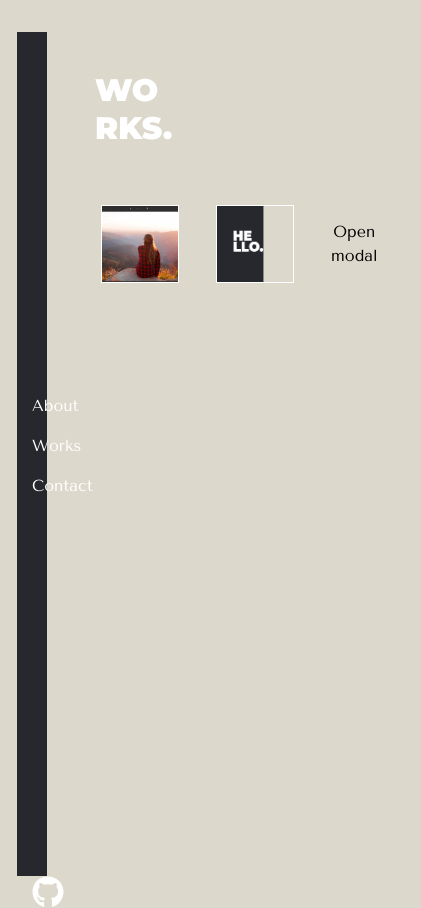
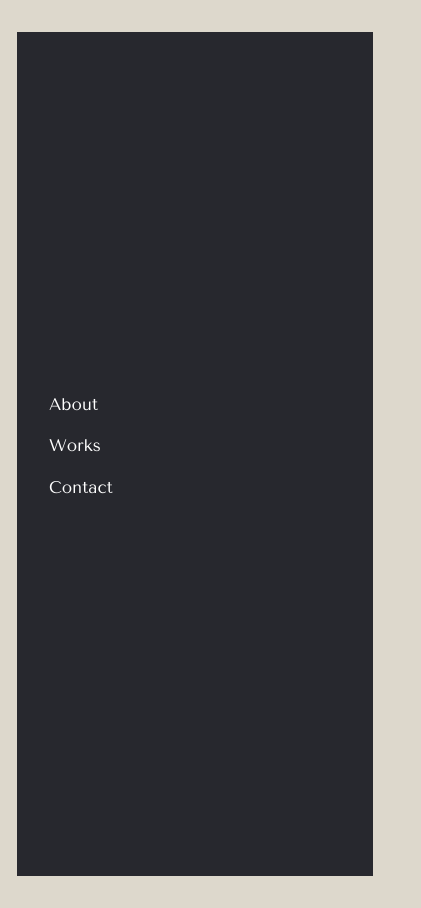
Before and after one commit to amytrick/personal-site-react, a React (Create React App) app: page /works in a window 390 px wide. Shown: the top 908 px of the page, 421 px wide, since content can reach past the window. Built offline with nearby package versions, Linux system fonts and the light colour scheme.

Commit message:
responsive font and stacking project boxes

```diff
--- a/src/App.js
+++ b/src/App.js
@@ -41,8 +41,11 @@ export default function App() {
     <Container fluid id="container">
       <Row id="homepage-row">
         <Router>
-          <Col xs={1} id="nav-column" className="d-flex align-items-center">
-            <div>
+          <Col
+            id="nav-column"
+            className="d-flex align-items-center col-xl-3 col-sm-2"
+          >
+            <div id="nav-links">
               <nav>
                 <p>
                   <Link className="nav-item" to="/about">
@@ -65,7 +68,7 @@ export default function App() {
               </nav>
             </div>
           </Col>
-          <Col xs={10} id="body-column">
+          <Col id="body-column col-sm-9">
             <div>
               <Switch>
                 <Route path="/about">
@@ -84,16 +87,21 @@ export default function App() {
             </div>
           </Col>
         </Router>
-        <Col xs={1} className="d-flex align-items-center">
+        <Col id="logo-column" className="d-flex align-items-center col-sm-1">
           <IconContext.Provider value={{ size: "2em" }}>
             <div className="d-flex flex-column">
               <p>
-                <a href="https://github.com/amytrick/" target="_blank">
+                <a
+                  className="logo-icon"
+                  href="https://github.com/amytrick/"
+                  target="_blank"
+                >
                   <FaGithub />
                 </a>
               </p>
               <p>
                 <a
+                  className="logo-icon"
                   href="https://www.linkedin.com/in/amy-trick/"
                   target="_blank"
                 >
--- a/src/styles.css
+++ b/src/styles.css
@@ -10,7 +10,7 @@ body {
 
 h1 {
   font-family: "Montserrat", sans-serif;
-  font-size: 8vw;
+  font-size: 10vmax;
   line-height: 70%;
 }
 
@@ -36,7 +36,7 @@ a {
 }
 
 .nav-item:hover {
-  color: rgb(190, 150, 169);
+  color: rgb(221, 216, 204);
 }
 
 .nav-item:active {
@@ -46,6 +46,11 @@ a {
 .nav-item {
   color: white;
   text-decoration: none;
+  font-size: 2vmax;
+}
+
+.logo-icon:hover {
+  color: rgb(39, 40, 46);
 }
 
 .project-card {
@@ -85,8 +90,12 @@ a {
   padding-top: 1em;
 }
 
-.ReactModal_Content ReactModal_Content--after-open {
-  inset: 120px;
+.ProjectModal {
+  inset: 320px;
+}
+
+#nav-links {
+  padding: 2em;
 }
 
 #project-overlay {
@@ -133,7 +142,8 @@ a {
 }
 
 #body-column,
-#colorblock-column {
+#colorblock-column,
+.col {
   padding: 0;
 }
 
--- a/src/works.js
+++ b/src/works.js
@@ -5,6 +5,9 @@ import Hello from "./assets/personal-site-hello.png";
 import React, { useState } from "react";
 import Modal from "react-modal";
 import Carousel from "react-bootstrap/Carousel";
+import Col from "react-bootstrap/Col";
+import Row from "react-bootstrap/Row";
+import Container from "react-bootstrap/Container";
 
 function Project({ title, description, photo }) {
   return (
@@ -25,7 +28,12 @@ const useModal = () => {
 
   const RenderModal = (props) => (
     <React.Fragment>
-      <Modal isOpen={isVisible} onHide={hide} shouldCloseOnOverlayClick={true}>
+      <Modal
+        isOpen={isVisible}
+        onHide={hide}
+        onRequestClose={hide}
+        className="ProjectModal"
+      >
         {props.children}
       </Modal>
     </React.Fragment>
@@ -51,15 +59,15 @@ export default function Works() {
   } = useModal();
 
   return (
-    <div className="content">
-      <div className="title">
+    <Container className="content">
+      <Row className="title">
         <h1>
           <p>WO</p>
           <p>RKS.</p>
         </h1>
-      </div>
-      <div id="project-content" className="d-flex flex-row">
-        <button onClick={showEmberModal}>
+      </Row>
+      <Row id="project-content" className="d-flex flex-row">
+        <button onClick={showEmberModal} className="col-sm-6">
           <div>
             <Project
               title={"EMBER"}
@@ -104,7 +112,7 @@ export default function Works() {
             </Carousel.Item>
           </Carousel>
         </RenderEmberModal>
-        <button>
+        <button className="col-sm-6">
           <div>
             <Project
               title={"WEBSITE"}
@@ -117,7 +125,7 @@ export default function Works() {
         <RenderModalB>
           <p>Modal2</p>
         </RenderModalB>
-      </div>
-    </div>
+      </Row>
+    </Container>
   );
 }
```
